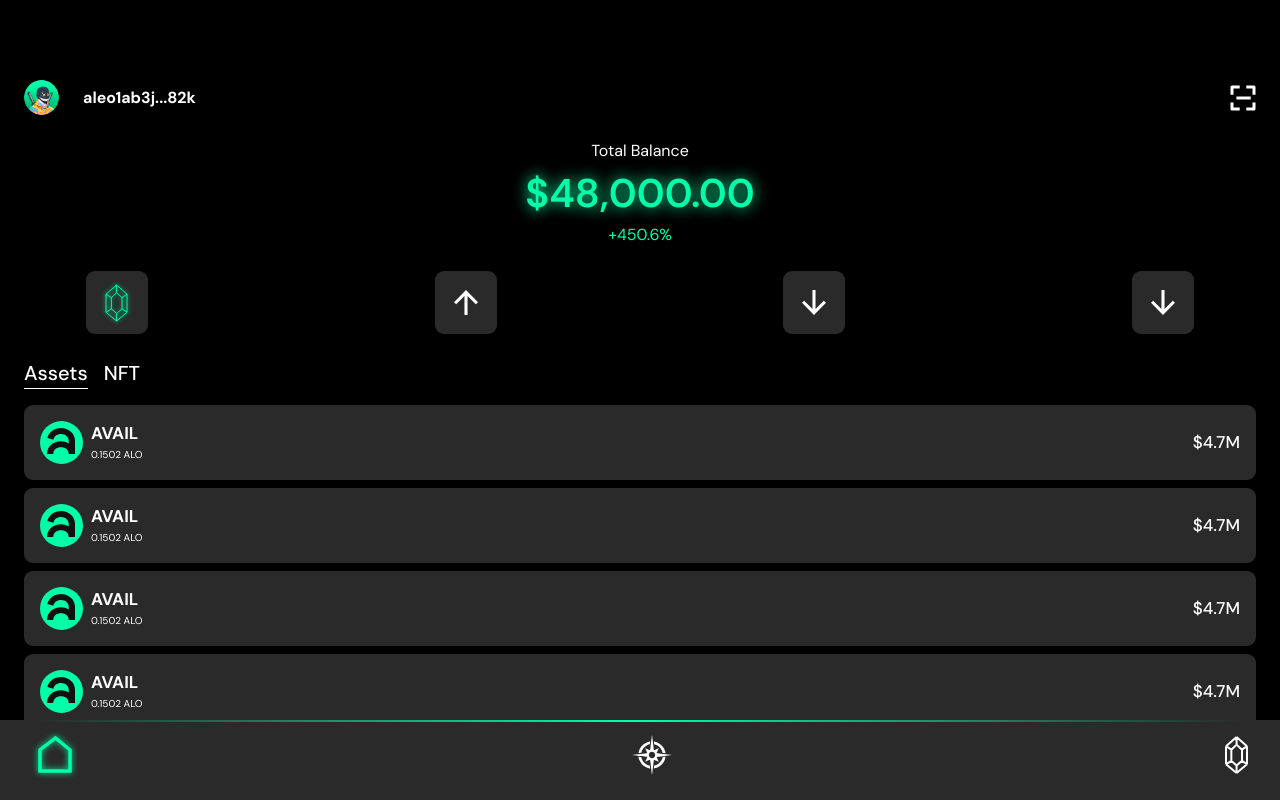
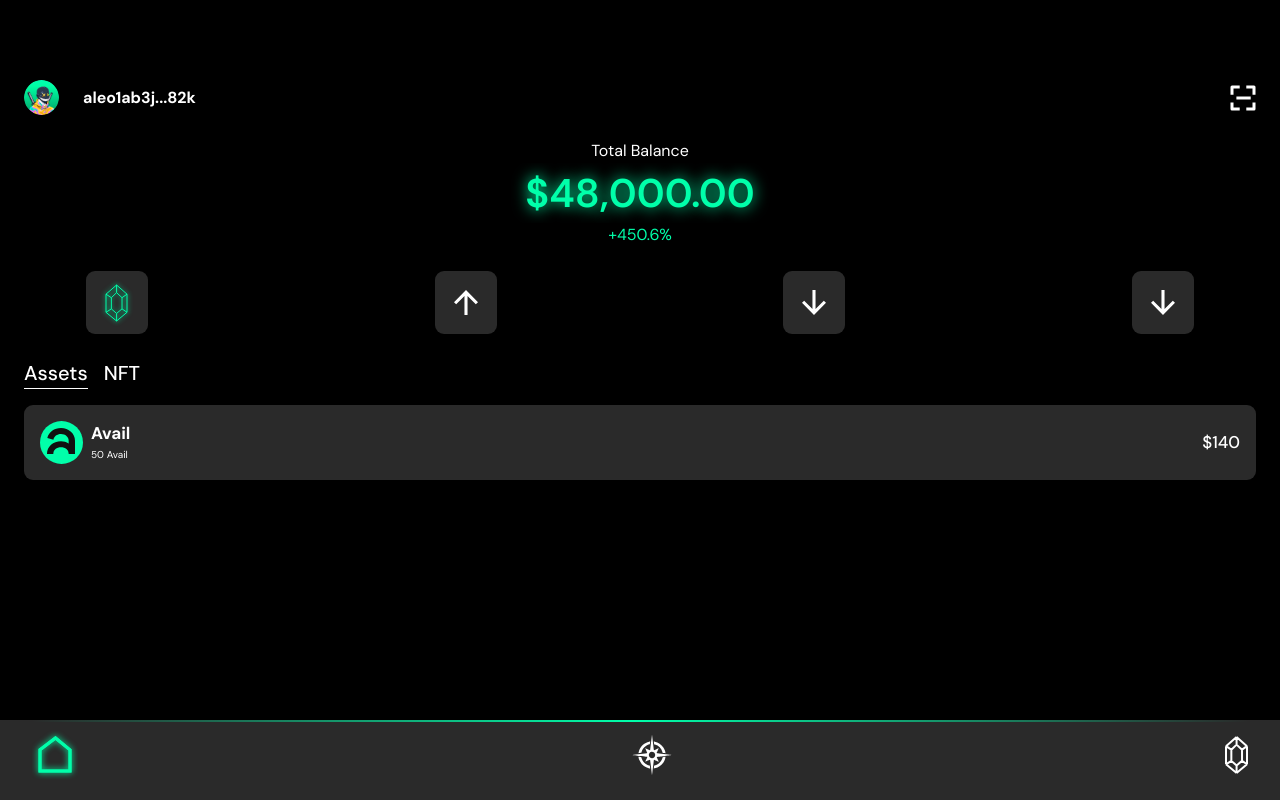
Before and after one commit to ChibuezeSamObisike/avail-tauri-task, a React (Vite) app: page / in a window 1280 px wide. Built offline with nearby package versions, Linux system fonts and the light colour scheme.

Commit message:
chore: asset card

```diff
--- a/src/components/AssestCard.tsx
+++ b/src/components/AssestCard.tsx
@@ -1,10 +1,10 @@
 import { Box, Typography } from "@mui/material";
-import availLogo from "../assets/avail-icon.svg";
-import lineChart from "../assets/line-chart.svg";
 import { FC } from "react";
 import { AssetType } from "../types/assets/asset";
 
-const AssestCard: FC<AssetType> = () => {
+type IProps = Pick<AssetType, "image_ref" | "symbol" | "total" | "value">;
+
+const AssestCard: FC<IProps> = ({ image_ref, symbol, total, value }) => {
   return (
     <Box
       color='#fff'
@@ -17,20 +17,20 @@ const AssestCard: FC<AssetType> = () => {
       borderRadius='9px'
     >
       <Box display='flex'>
-        <img src={availLogo} />
+        <img src={image_ref} />
         <Box ml={1} textAlign='left'>
           <Typography fontWeight={700} fontSize='17px'>
-            AVAIL
+            {symbol}
           </Typography>
           <Typography fontSize='10px' fontWeight={400}>
-            0.1502 ALO
+            {value} {symbol}
           </Typography>
         </Box>
       </Box>
       {/* <img src={lineChart} /> */}
       <Box textAlign='left'>
         <Typography fontSize='17px' fontWeight={500}>
-          $4.7M
+          ${total}
         </Typography>
       </Box>
     </Box>
--- a/src/layouts/DashboardLayout.tsx
+++ b/src/layouts/DashboardLayout.tsx
@@ -28,6 +28,7 @@ const DashboardLayout: FC<IProps> = ({ children }) => {
         pt='10vh'
         height='90vh'
         px={3}
+        sx={{ overflowY: "auto" }}
       >
         {children}
       </Box>
--- a/src/views-mobile/Dashboard.tsx
+++ b/src/views-mobile/Dashboard.tsx
@@ -7,12 +7,17 @@ import diamondShinyIcon from "../assets/diamond-shiny-icon.svg";
 import sendIcon from "../assets/send-icon.svg";
 import receiveIcon from "../assets/receive-icon.svg";
 
+import availLogo from "../assets/avail-icon.svg";
+
 const Dashboard = () => {
   const DASHBOARD_ITEMS = [
     { icon: diamondShinyIcon },
     { icon: sendIcon },
     { icon: receiveIcon },
     { icon: receiveIcon },
+  ];
+  const assetData = [
+    { image_ref: availLogo, symbol: "Avail", total: 140, value: 50 },
   ];
   return (
     <DashboardLayout>
@@ -73,8 +78,8 @@ const Dashboard = () => {
         </Typography>
       </Box>
 
-      {[1, 2, 3, 4].map(() => (
-        <AssestCard />
+      {assetData.map((item) => (
+        <AssestCard {...item} />
       ))}
     </DashboardLayout>
   );
```
